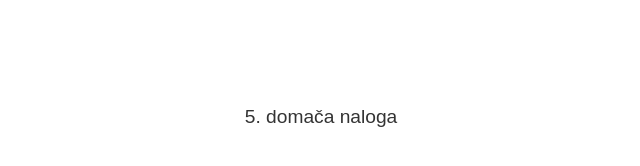
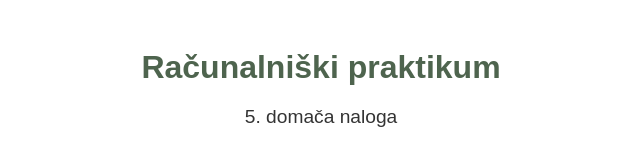
Before and after one commit to JovanLasica/JovanLasica.github.io, a plain HTML site: page index.html in a window 1280 px wide. Shown: the whole page, without its empty margins (319-959 px from the left). Drawn offline with Linux system fonts and the light colour scheme.

Commit message:
Moja spletna stran

```diff
--- a/index.html
+++ b/index.html
@@ -12,7 +12,7 @@
          padding: 20px;
       }
       h1 {
-         color: rgb(77.5, 100, 77.5, 0);
+         color: rgb(77.5, 100, 77.5);
          margin-bottom: 20px;
       }
       p {
```
